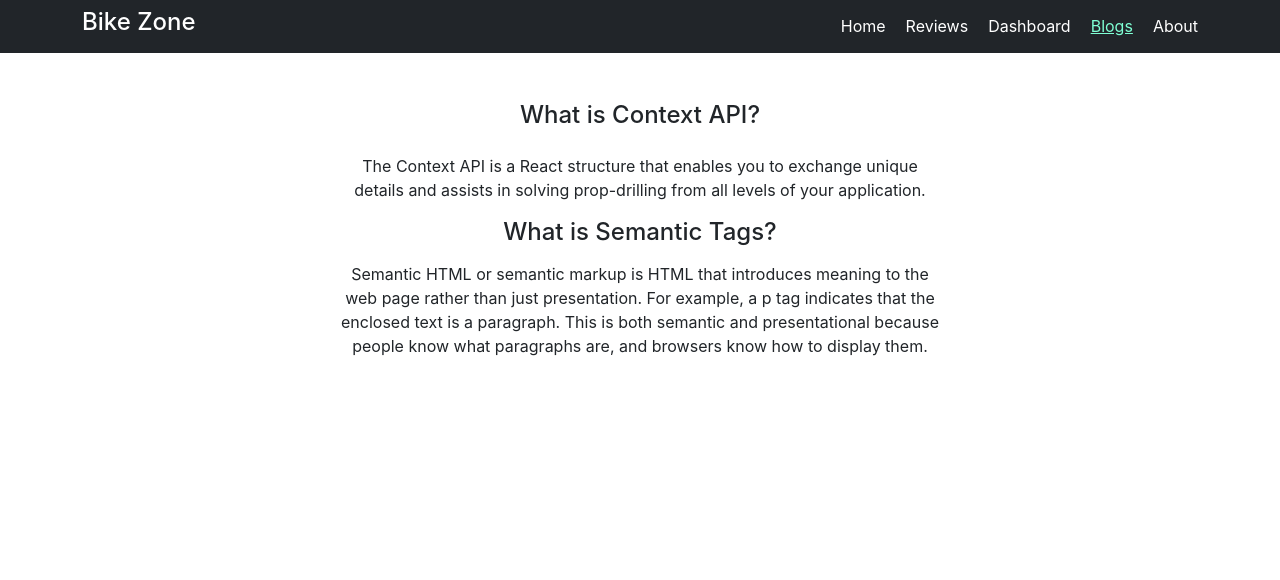
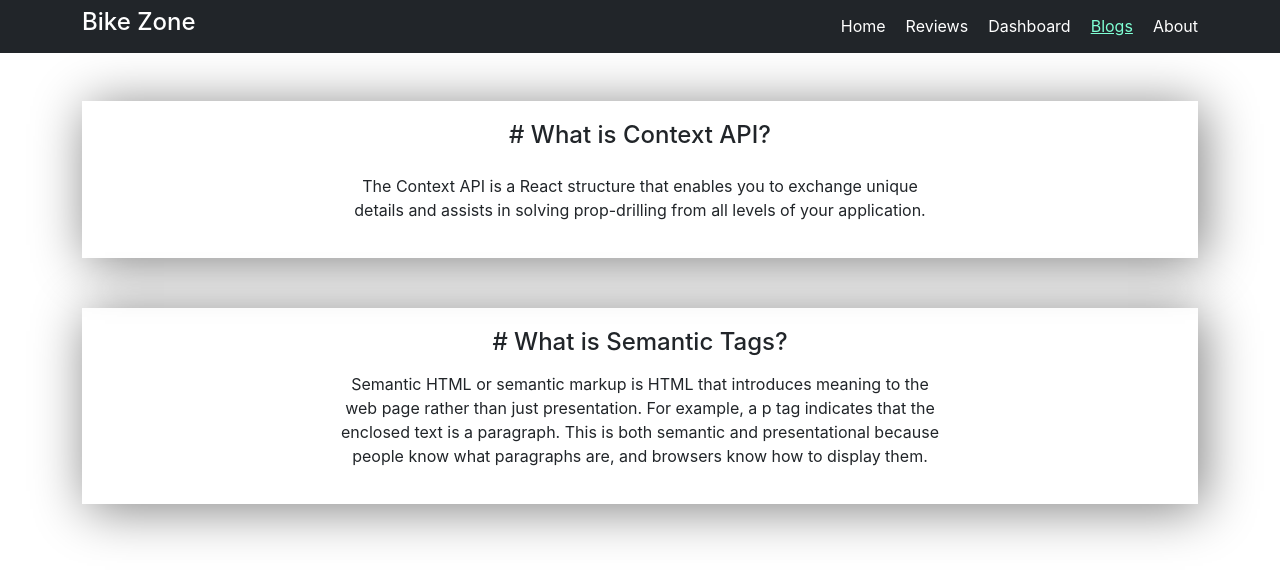
Before and after one commit to pranab56/product-analisis-website, a React (Create React App) app: page /blogs in a window 1280 px wide. Shown: the top 580 px of the page. Built offline with nearby package versions, Linux system fonts and the light colour scheme.

Commit message:
blogs component done

```diff
--- a/src/Components/Blog/Blog.css
+++ b/src/Components/Blog/Blog.css
@@ -0,0 +1,5 @@
+.question{
+    box-shadow: 5px 5px 50px gray;
+    padding: 20px;
+    margin-bottom: 50px;
+}
--- a/src/Components/Blog/Blog.js
+++ b/src/Components/Blog/Blog.js
@@ -1,12 +1,17 @@
 import React from 'react';
+import './Blog.css'
 
 const Blog = () => {
     return (
         <div className='container mt-5'>
-            <h4 className='text-center'>What is Context API?</h4>
+            <div className='question'>
+            <h4 className='text-center'># What is Context API?</h4>
             <p className='text-center mt-4'>The Context API is a React structure that enables you to exchange unique <br /> details and assists in solving prop-drilling from all levels of your application.</p>
-            <h4 className='text-center'>What is Semantic Tags?</h4>
+            </div>
+            <div className='question'>
+            <h4 className='text-center'># What is Semantic Tags?</h4>
             <p className='text-center mt-3'>Semantic HTML or semantic markup is HTML that introduces meaning to the <br /> web page rather than just presentation. For example, a p tag indicates that the <br /> enclosed text is a paragraph. This is both semantic and presentational because <br /> people know what paragraphs are, and browsers know how to display them.</p>
+            </div>
         </div>
     );
 };
```
